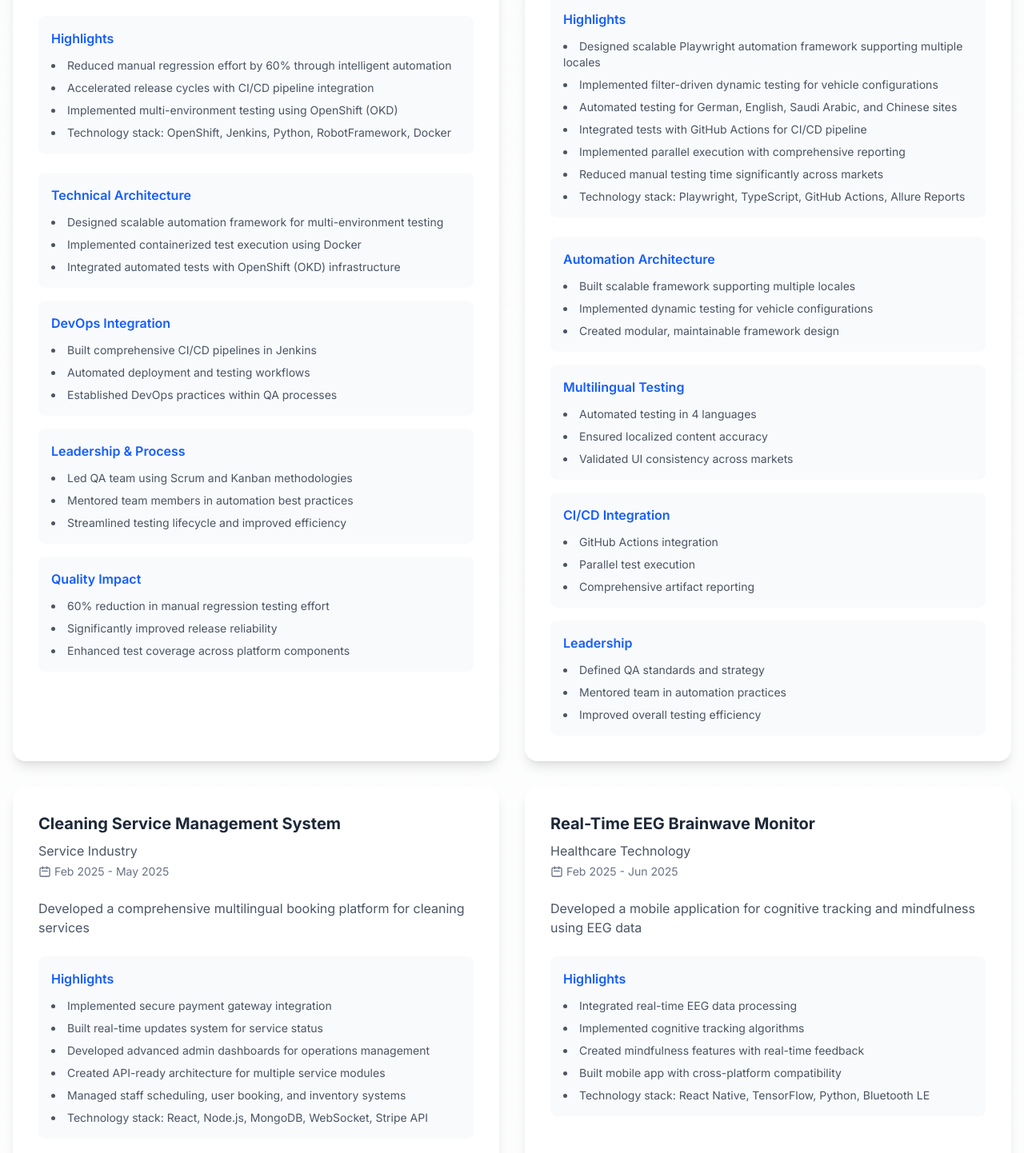
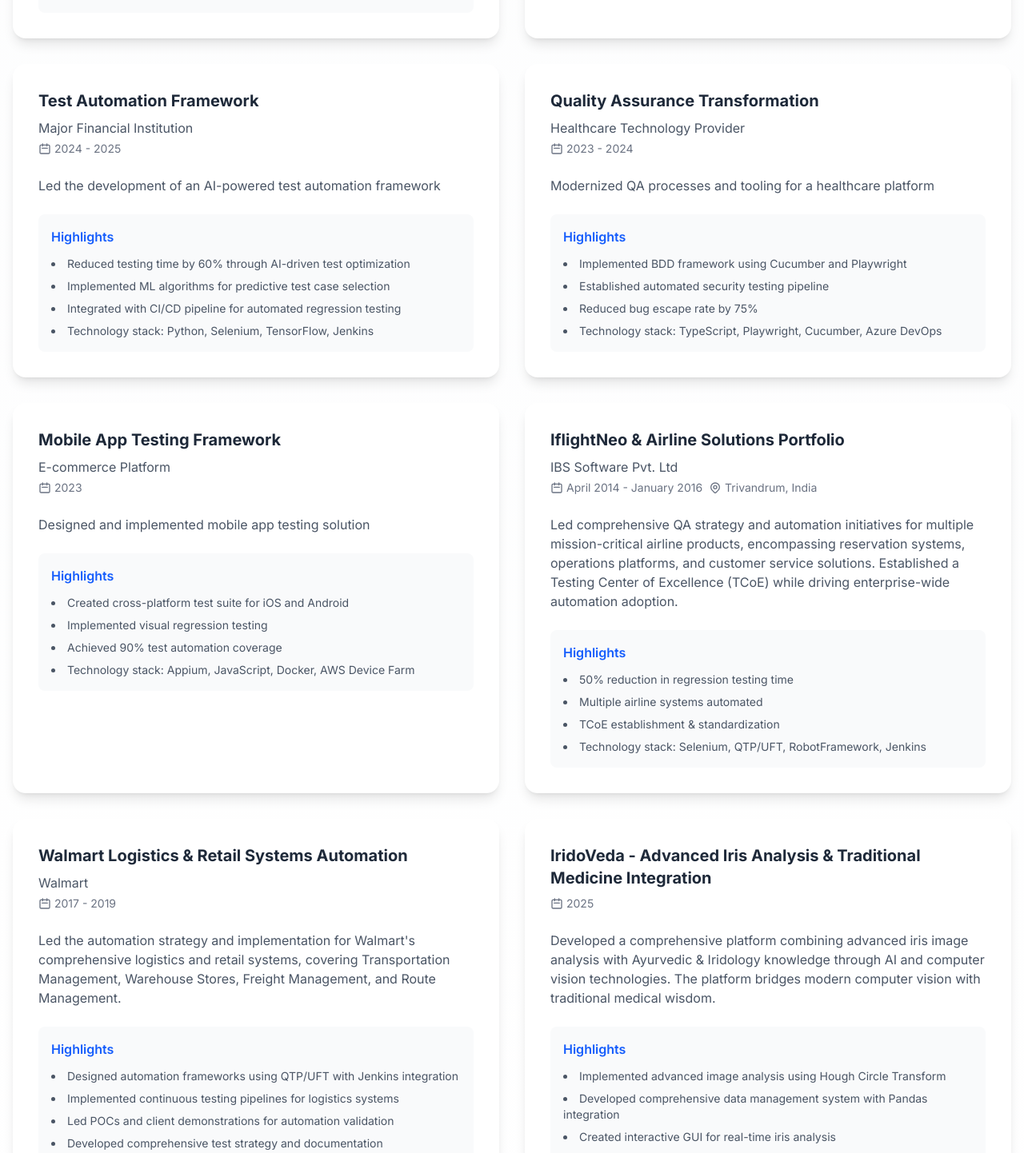
Before and after one commit to kunnath/myportifolio, a Next.js app: page / in a window 1280 px wide. Shown: the part 4600-6042 px from the top of the page at 80% size. Built offline with nearby package versions, Linux system fonts and the light colour scheme.

Commit message:
latest code

```diff
--- a/src/components/Projects.tsx
+++ b/src/components/Projects.tsx
@@ -503,6 +503,75 @@
           ]
         }
       ]
+    },
+    {
+      title: "IridoVeda - Advanced Iris Analysis & Traditional Medicine Integration",
+      gitRepo: "IridoVeda",
+      domain: "Healthcare Technology / Computer Vision / AI",
+      duration: "2025",
+      description: "Developed a comprehensive platform combining advanced iris image analysis with Ayurvedic & Iridology knowledge through AI and computer vision technologies. The platform bridges modern computer vision with traditional medical wisdom.",
+      objective: "Deliver a powerful platform for iris image analysis, interactive exploration, and integration with Ayurvedic & Iridology knowledge through AI and computer vision.",
+      highlights: [
+        "Implemented advanced image analysis using Hough Circle Transform",
+        "Developed comprehensive data management system with Pandas integration",
+        "Created interactive GUI for real-time iris analysis",
+        "Built Streamlit-based application for knowledge exploration",
+        "Integrated vector embeddings with Qdrant for efficient knowledge retrieval"
+      ],
+      achievements: [
+        {
+          category: "Advanced Image Analysis",
+          points: [
+            "Automatic detection of iris boundaries using Hough Circle Transform",
+            "Intelligent segmentation of iris features and dots",
+            "Morphological operations for enhanced feature detection",
+            "Color and intensity analysis for each segment"
+          ]
+        },
+        {
+          category: "Data Management & Analysis",
+          points: [
+            "Pandas DataFrame integration for structured data handling",
+            "Automatic extraction and saving of individual iris segments",
+            "CSV export/import functionality for easy sharing",
+            "Detailed statistical analysis of detected features"
+          ]
+        },
+        {
+          category: "Interactive Interface",
+          points: [
+            "Click-to-select segments directly on iris images",
+            "Real-time display of segment information and properties",
+            "Visual highlighting with overlays, zoom, and scale controls",
+            "Editable segment properties for advanced research"
+          ]
+        },
+        {
+          category: "Knowledge Integration",
+          points: [
+            "Streamlit-based application for exploring iris-related information",
+            "Vector embeddings storage in Qdrant for efficient retrieval",
+            "Query interface for health insights",
+            "ML-powered health query generation"
+          ]
+        }
+      ],
+      techStack: [
+        "Python",
+        "OpenCV",
+        "TensorFlow",
+        "Streamlit",
+        "Pandas",
+        "Qdrant",
+        "Computer Vision",
+        "Vector Embeddings"
+      ],
+      impact: [
+        "Cross-domain innovation in healthcare technology",
+        "Support for biometric security and diagnostics",
+        "Integration of data-driven analysis with traditional knowledge",
+        "Contribution to open-source healthcare applications"
+      ]
     }
   ];
 
@@ -711,22 +780,48 @@
                     </div>
                   )}
 
-                  {project.achievements && (
-                    <div className="mt-6 space-y-4">
-                      {project.achievements.map((achievement, idx) => (
-                        <div key={idx} className="bg-gray-50 rounded-lg p-4">
-                          <h5 className="font-semibold text-blue-600 mb-3">
-                            {achievement.category}
-                          </h5>
-                          <ul className="list-disc list-inside space-y-2">
-                            {achievement.points.map((point, pointIdx) => (
-                              <li key={pointIdx} className="text-gray-600 text-sm">
-                                {point}
-                              </li>
-                            ))}
-                          </ul>
-                        </div>
-                      ))}
+                  {project.techStack && (
+                    <div className="mt-6">
+                      <h5 className="font-semibold text-blue-600 mb-3">Technologies Used</h5>
+                      <div className="flex flex-wrap gap-2">
+                        {project.techStack.map((tech, idx) => (
+                          <span
+                            key={idx}
+                            className="px-3 py-1 text-sm bg-blue-50 text-blue-600 rounded-full hover:bg-blue-100 transition-colors"
+                          >
+                            {tech}
+                          </span>
+                        ))}
+                      </div>
+                    </div>
+                  )}
+
+                  {project.impact && (
+                    <div className="mt-6">
+                      <h5 className="font-semibold text-blue-600 mb-3">Project Impact</h5>
+                      <ul className="list-disc list-inside space-y-2">
+                        {project.impact.map((item, idx) => (
+                          <li key={idx} className="text-gray-600 text-sm">
+                            {item}
+                          </li>
+                        ))}
+                      </ul>
+                    </div>
+                  )}
+
+                  {project.gitRepo && (
+                    <div className="mt-6">
+                      <a
+                        href="https://github.com/kunnath/irsveda"
+                        target="_blank"
+                        rel="noopener noreferrer"
+                        className="inline-flex items-center space-x-2 text-blue-600 hover:text-blue-700 transition-colors"
+                      >
+                        <svg className="w-5 h-5" fill="currentColor" viewBox="0 0 24 24">
+                          <path fillRule="evenodd" d="M12 2C6.477 2 2 6.477 2 12c0 4.42 2.865 8.17 6.839 9.49.5.092.682-.217.682-.482 0-.237-.008-.866-.013-1.7-2.782.604-3.369-1.34-3.369-1.34-.454-1.156-1.11-1.464-1.11-1.464-.908-.62.069-.608.069-.608 1.003.07 1.531 1.03 1.531 1.03.892 1.529 2.341 1.087 2.91.832.092-.647.35-1.088.636-1.338-2.22-.253-4.555-1.11-4.555-4.943 0-1.091.39-1.984 1.029-2.683-.103-.253-.446-1.27.098-2.647 0 0 .84-.269 2.75 1.025A9.564 9.564 0 0112 6.844c.85.004 1.705.115 2.504.337 1.909-1.294 2.747-1.025 2.747-1.025.546 1.377.202 2.394.1 2.647.64.699 1.028 1.592 1.028 2.683 0 3.842-2.339 4.687-4.566 4.935.359.309.678.919.678 1.852 0 1.336-.012 2.415-.012 2.743 0 .267.18.578.688.48C19.137 20.167 22 16.42 22 12c0-5.523-4.477-10-10-10z" clipRule="evenodd" />
+                        </svg>
+                        <span>View on GitHub</span>
+                      </a>
                     </div>
                   )}
                 </div>
```
